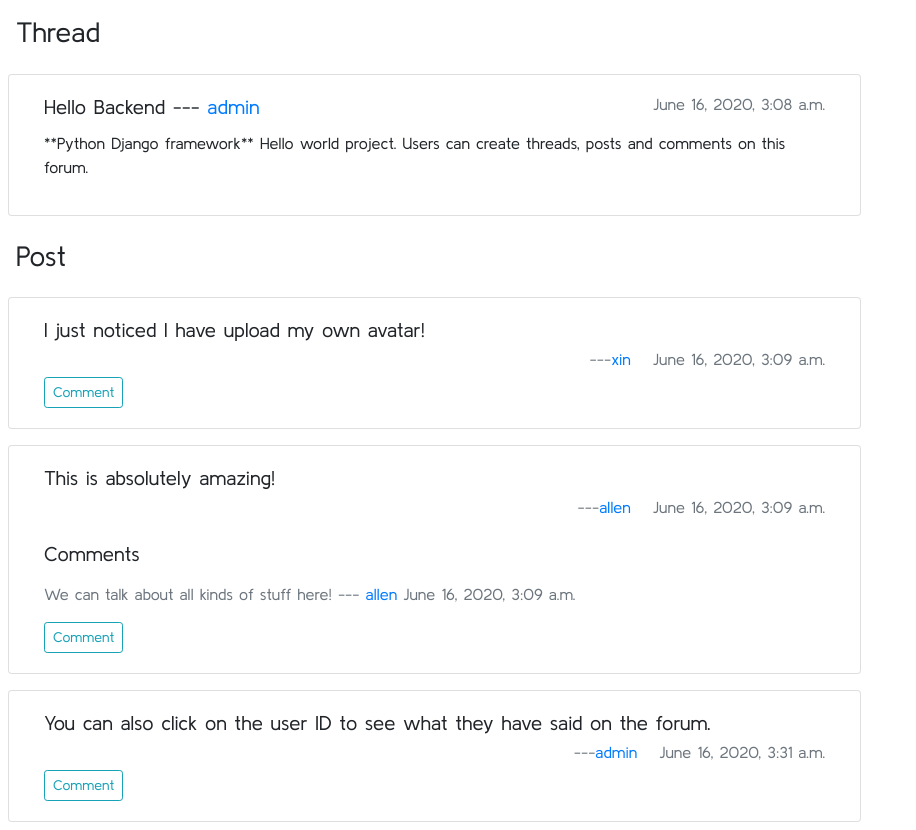
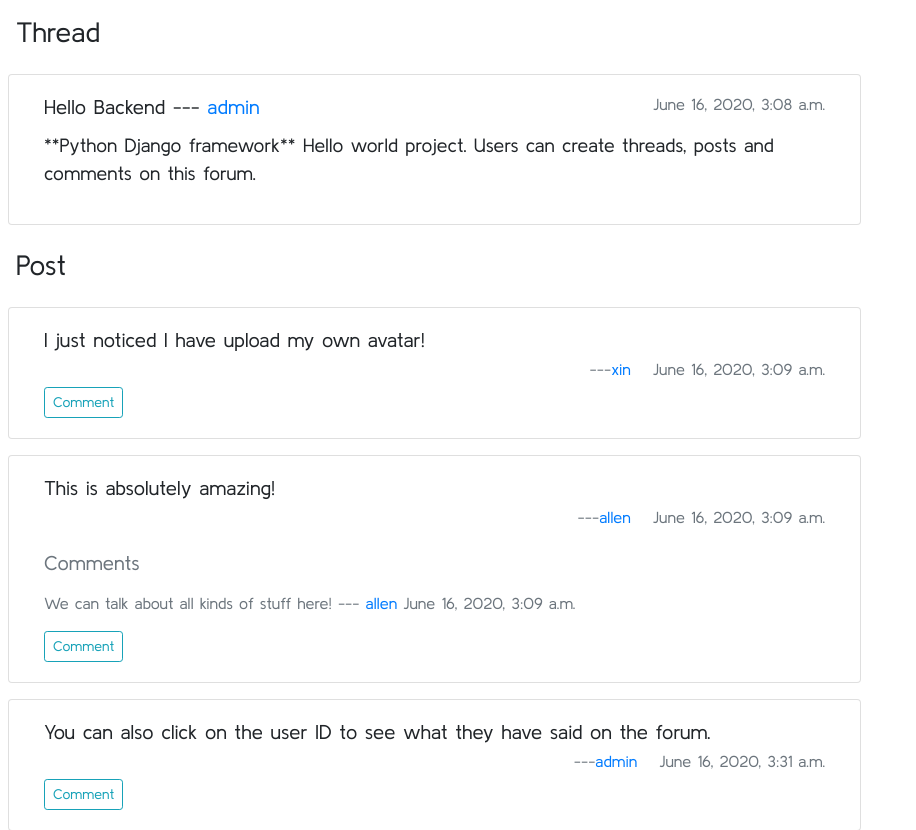
Before and after one commit to AllenAnZifeng/DjangoTutorial, a Django app: page /forum/thread/1/ in a window 1280 px wide. Shown: the part 56-886 px from the top of the page, without its empty margins (0-916 px from the left). Run offline with Django 3.2, Linux system fonts and the light colour scheme; data comes from the database, SQL or seed files in the repository; both versions use the stored data as it was after the commit; some libraries are stand-ins or nearby versions.

Commit message:
change DB

```diff
--- a/forum/templates/forum/createPost.html
+++ b/forum/templates/forum/createPost.html
@@ -17,7 +17,7 @@
                 </div>
 
 
-                <p class="card-text" id="threadContent">{{ thread.content }}</p>
+                <p style="font-size: 1.2em" class="card-text" id="threadContent">{{ thread.content }}</p>
                 <script>document.querySelector('#threadContent').innerHTML = marked(document.getElementById("threadContent").innerHTML)</script>
             </div>
         </div>
@@ -45,7 +45,7 @@
                         <script>document.querySelector('#post{{ post.id }}').innerHTML = marked(document.querySelector("#post{{ post.id }}").innerHTML)</script>
 
                         {% if post.comments.all %}
-                            <div class="h5 mt-3 mb-2 ">
+                            <div class="h5 mt-3 mb-2 text-muted">
                                 Comments
                             </div>
 
```
Also changed, not shown: db.sqlite3.
